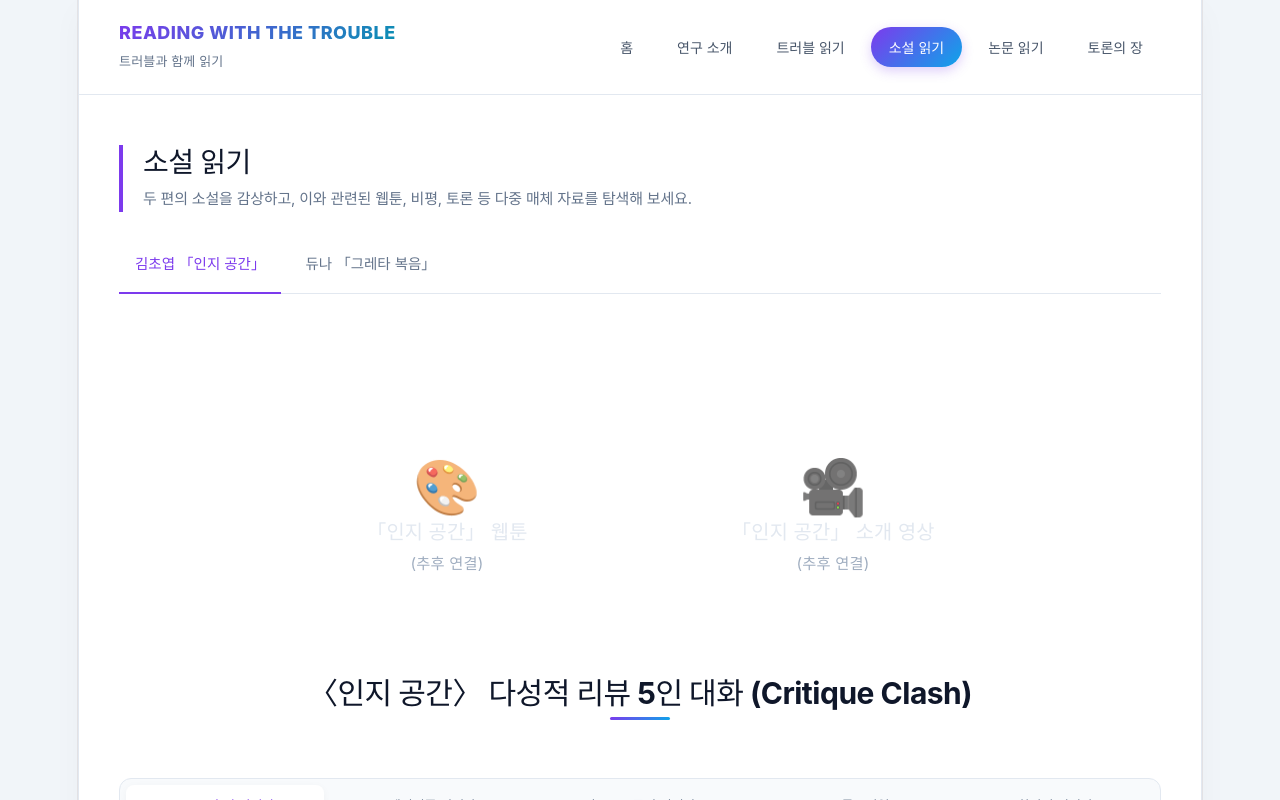
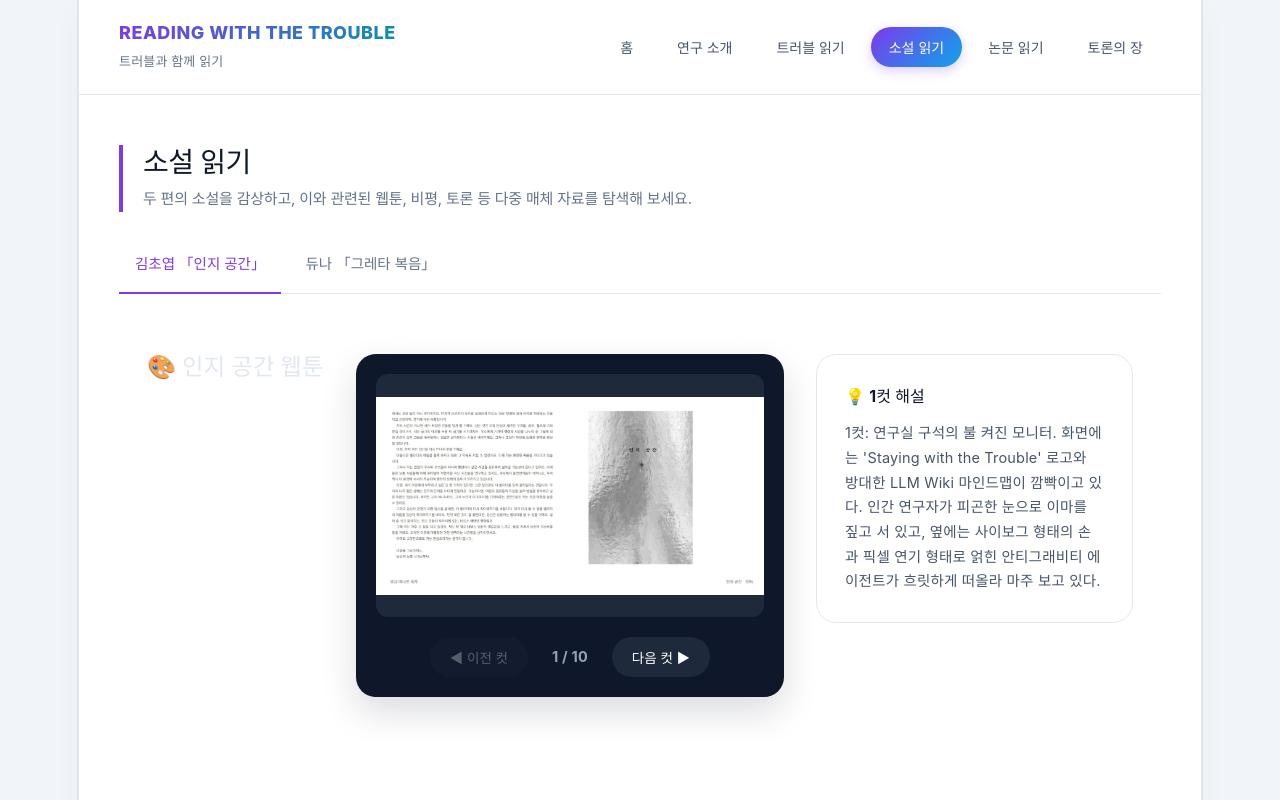
Before and after one commit to daewonnoh/LLM-Wiki-Agent, a React (Vite) app: page / in a window 1280 px wide. Both pictures are taken after a click on the button "소설 읽기". Shown: the top 800 px of the page. Built offline with nearby package versions, Linux system fonts and the light colour scheme; a web font is replaced by a local one.

Commit message:
Add webtoon viewer using greta assets to cognition tab and remove video placeholder

```diff
--- a/src/App.jsx
+++ b/src/App.jsx
@@ -56,6 +56,7 @@ function App() {
   // 미디어 쇼케이스 서브탭
   const [activeMediaTab, setActiveMediaTab] = useState('cognition');
   const [currentWebtoonPage, setCurrentWebtoonPage] = useState(1);
+  const [currentCognitionWebtoonPage, setCurrentCognitionWebtoonPage] = useState(1);
 
   // 팟캐스트 관련 상태
   const [isPlaying, setIsPlaying] = useState(false);
@@ -1040,20 +1041,44 @@ function App() {
 
             {activeMediaTab === 'cognition' && (
               <div className="novel-content-container fade-in">
-                {/* 미디어 플레이스홀더 */}
-                <div className="media-placeholders-container">
-                  <div className="media-placeholder">
-                    <div className="placeholder-box webtoon-placeholder">
-                      <span className="placeholder-icon">🎨</span>
-                      <p>「인지 공간」 웹툰<br/><small>(추후 연결)</small></p>
+                {/* 인지 공간 미디어 영역 */}
+                <div className="greta-media-showcase">
+                  {/* 인지 공간 웹툰 뷰어 (그레타 복음 리소스 재사용) */}
+                  <div className="webtoon-container">
+                    <h3 className="media-subtitle">🎨 인지 공간 웹툰</h3>
+                    <div className="webtoon-viewer">
+                      <div className="webtoon-image-frame">
+                        <img
+                          src={`${import.meta.env.BASE_URL}assets/webtoon/page_${currentCognitionWebtoonPage.toString().padStart(2, '0')}.png`}
+                          alt={`소설 인지 공간 웹툰 ${currentCognitionWebtoonPage}컷`}
+                          className="webtoon-img"
+                        />
+                      </div>
+                      <div className="webtoon-controls">
+                        <button
+                          disabled={currentCognitionWebtoonPage === 1}
+                          onClick={() => setCurrentCognitionWebtoonPage(prev => prev - 1)}
+                          className="webtoon-nav-btn"
+                        >
+                          ◀ 이전 컷
+                        </button>
+                        <span className="webtoon-page-indicator">{currentCognitionWebtoonPage} / 10</span>
+                        <button
+                          disabled={currentCognitionWebtoonPage === 10}
+                          onClick={() => setCurrentCognitionWebtoonPage(prev => prev + 1)}
+                          className="webtoon-nav-btn"
+                        >
+                          다음 컷 ▶
+                        </button>
+                      </div>
+                    </div>
+                    <div className="webtoon-caption-box">
+                      <h4>💡 {currentCognitionWebtoonPage}컷 해설</h4>
+                      <p>{webtoonData.find(w => w.page === currentCognitionWebtoonPage)?.caption}</p>
                     </div>
                   </div>
-                  <div className="media-placeholder">
-                    <div className="placeholder-box video-placeholder">
-                      <span className="placeholder-icon">🎥</span>
-                      <p>「인지 공간」 소개 영상<br/><small>(추후 연결)</small></p>
-                    </div>
-                  </div>
+
+
                 </div>
 
                 {/* 비평 영역 (기존 reviews의 clash) */}
```
Also changed, not shown: 1 other file (tests, documents, lock files or other folders).
